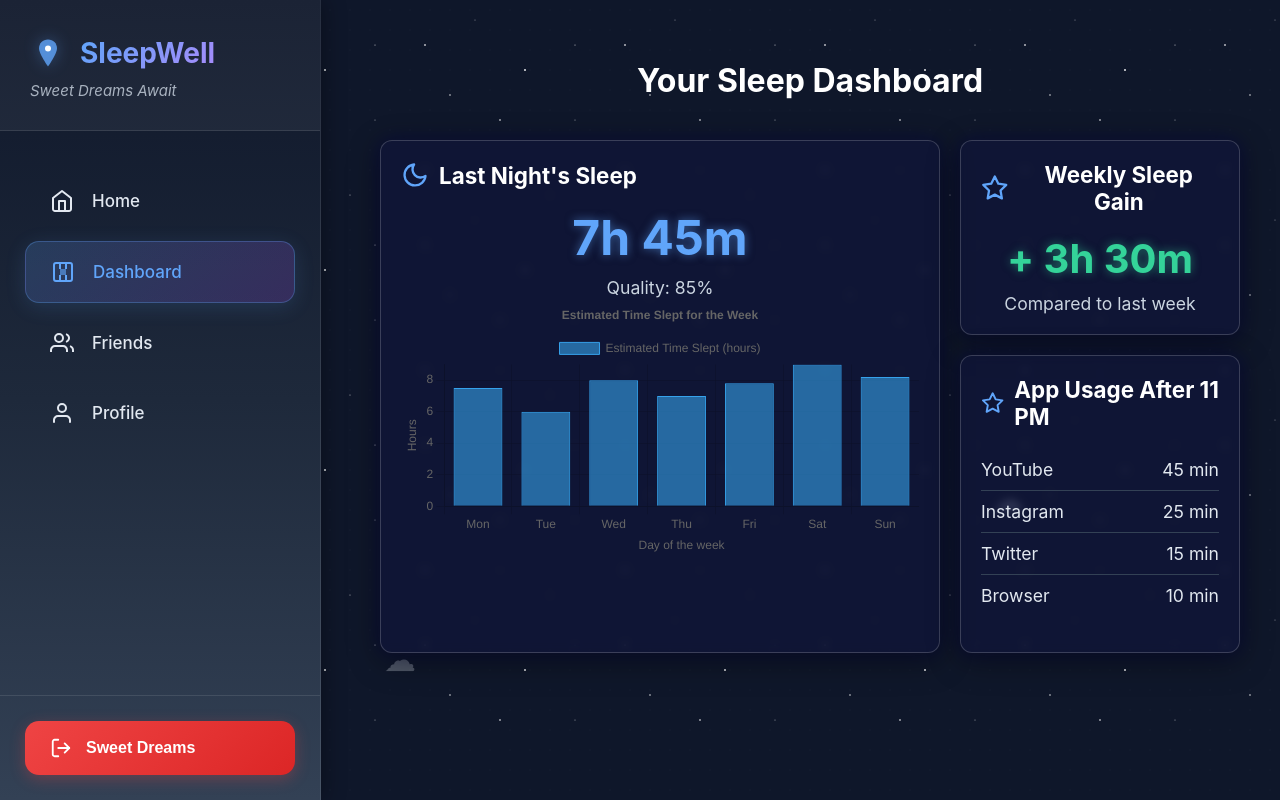
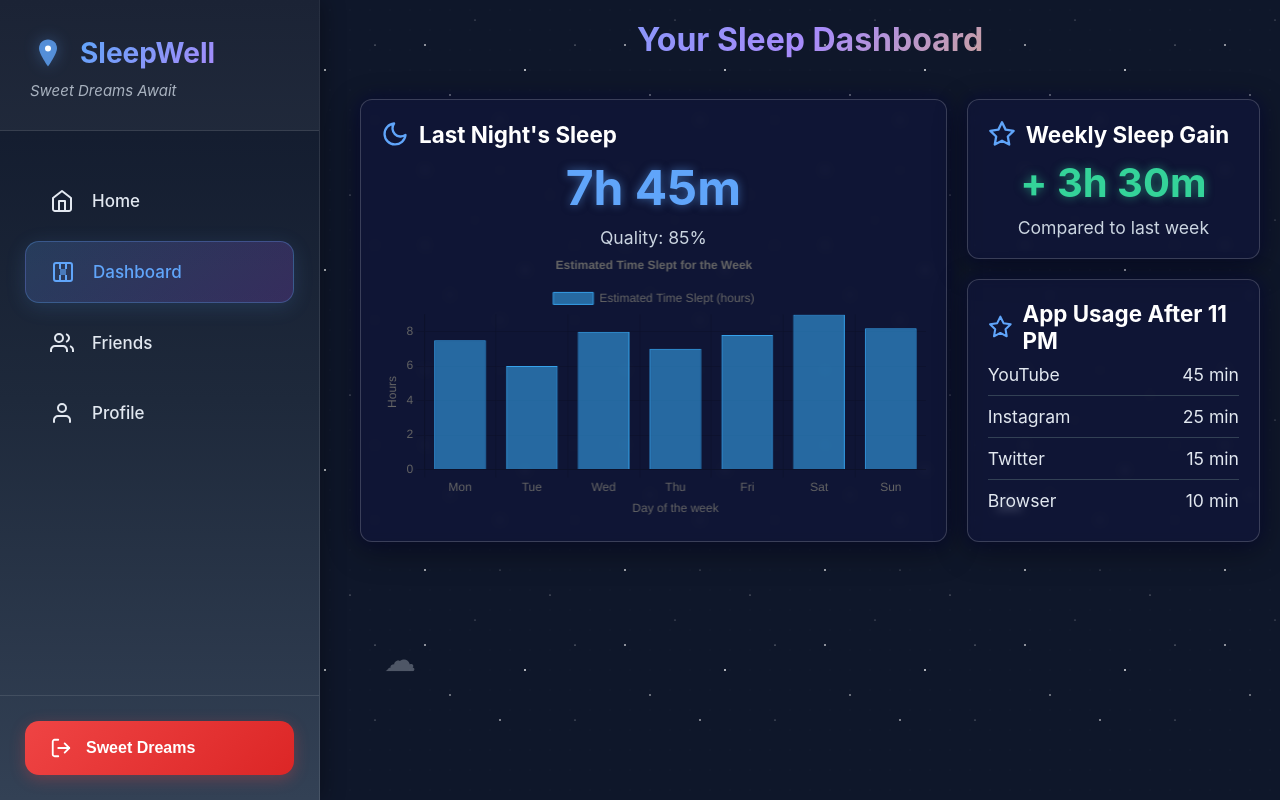
Before and after one commit to 3Kr15/LESleeperafim, a browser extension: page public/html/dashboard.html in a window 1280 px wide. Drawn offline with nearby package versions, Linux system fonts and the light colour scheme.

Commit message:
update text colour of dashboard

```diff
--- a/public/css/dashboard.css
+++ b/public/css/dashboard.css
@@ -1,8 +1,13 @@
+
+* {
+    margin: 0;
+    padding: 0;
+    box-sizing: border-box;
+}
+
 body {
     font-family: -apple-system, BlinkMacSystemFont, "Segoe UI", Roboto, Helvetica, Arial, sans-serif;
     background-color: #0f172a;
-    margin: 0;
-    padding: 20px;
     color: #e2e8f0;
     overflow-x: hidden;
 }
@@ -10,6 +15,13 @@ body {
 .dashboard-main {
     margin-left: 340px; /* Sidebar width + padding */
     padding: 20px;
+}
+
+.dashboard-main h1 {
+    -webkit-background-clip: text; background: linear-gradient(135deg, #60a5fa, #a78bfa, #fbbf24);
+    -webkit-background-clip: text;
+    -webkit-text-fill-color: transparent;
+    background-clip: text;
 }
 
 body::before {
```
